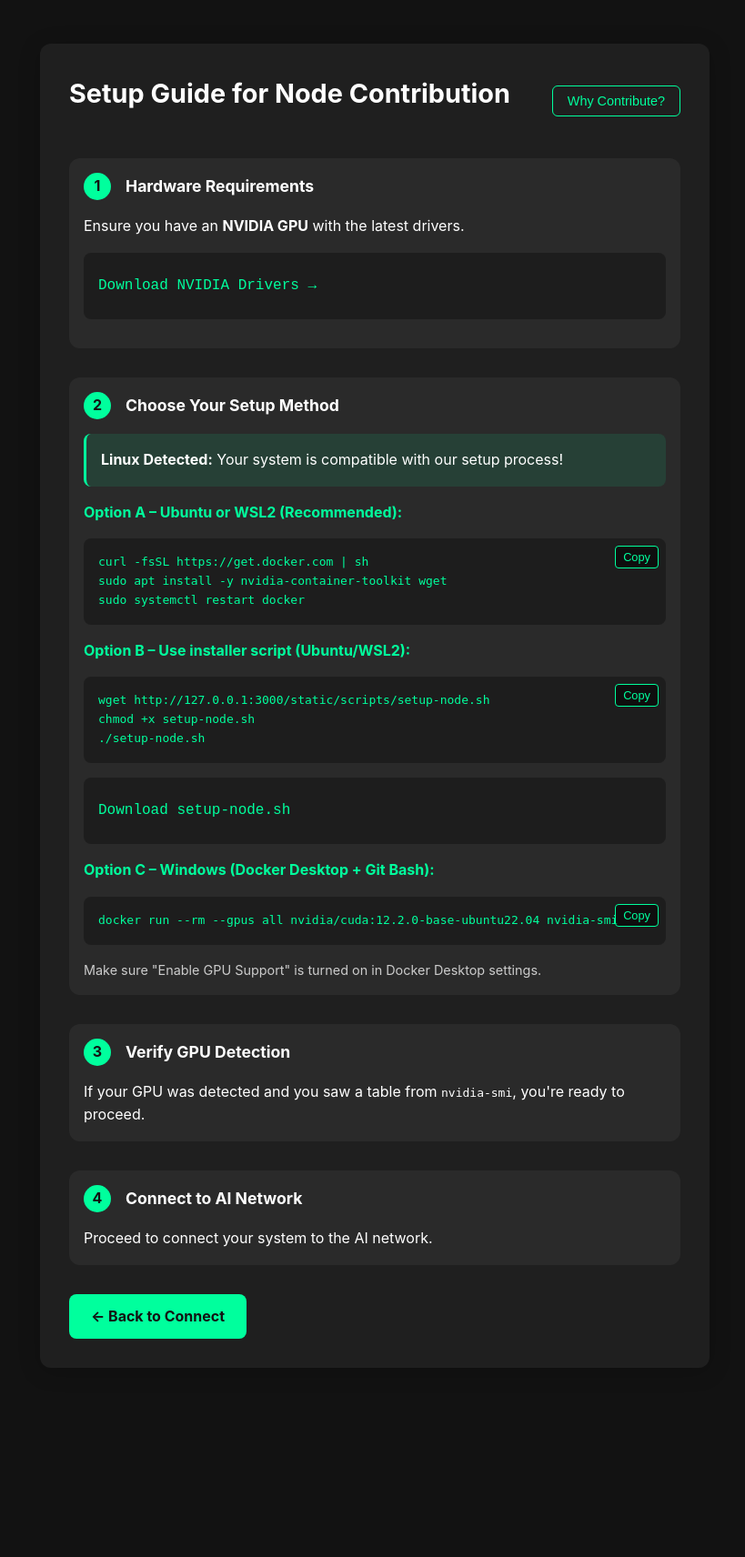
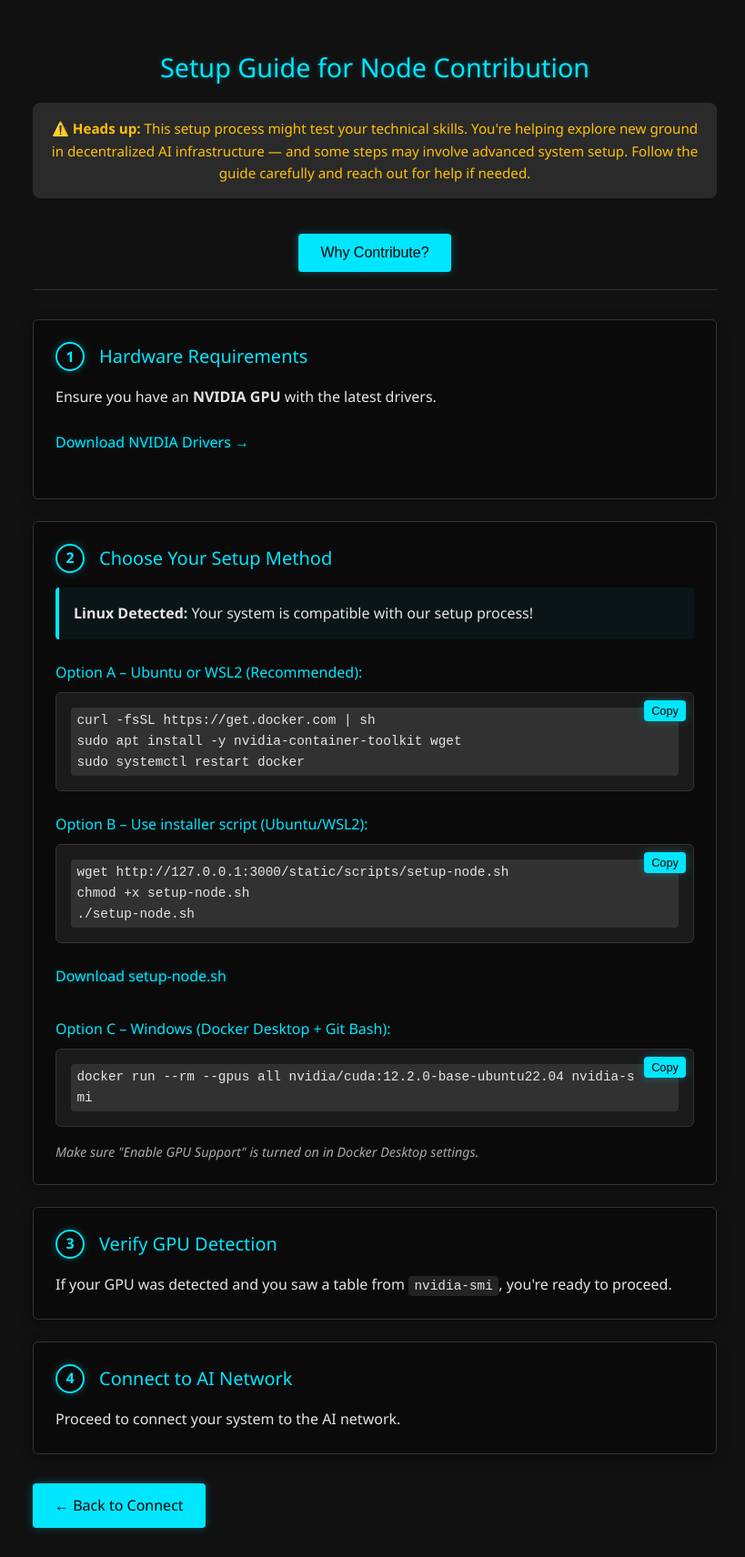
Before and after one commit to Svaaan/HelloWorldAi, a FastAPI app: page /setup.html in a window 1280 px wide. Shown: the whole page at 91% size, without its empty margins (228-1047 px from the left). Before the commit the page ends 1504 px from the top, so only its background shows below. Run offline with FastAPI, Linux system fonts and the light colour scheme.

Commit message:
style for setup

```diff
--- /dev/null
+++ b/src/frontend/static/css/setup.css
@@ -0,0 +1,337 @@
+:root {
+    --primary: #00e6ff;
+    --primary-hover: #00f0ff;
+    --background: #111111;
+    --card-bg: #0a0a0a;
+    --text-primary: #e6e6e6;
+    --text-secondary: #aaaaaa;
+    --border: #333333;
+    --success: #00ff9d;
+    --warning: #ffcc00;
+    --error: #ff4d4d;
+    --code-bg: #1a1a1a;
+    --code-text: #e6e6e6;
+    --shadow: 0 4px 15px rgba(0, 0, 0, 0.3);
+    --glow: 0 0 10px rgba(0, 230, 255, 0.3);
+  }
+
+  * {
+    margin: 0;
+    padding: 0;
+    box-sizing: border-box;
+  }
+
+  body {
+    font-family: 'Segoe UI', 'Arial', sans-serif;
+    line-height: 1.6;
+    color: var(--text-primary);
+    background-color: var(--background);
+    padding: 0;
+    margin: 0;
+    min-height: 100vh;
+  }
+
+  .setup-container {
+    max-width: 800px;
+    margin: 0 auto;
+    padding: 2rem 1.5rem;
+  }
+
+  .header {
+    margin-bottom: 2rem;
+    text-align: center;
+    padding: 1.2rem 0;
+    border-bottom: 1px solid var(--border);
+  }
+
+  .header h2 {
+    font-size: 1.8rem;
+    color: var(--primary);
+    margin-bottom: 1rem;
+    font-weight: 500;
+    text-shadow: 0 0 5px rgba(0, 230, 255, 0.3);
+  }
+
+  .toggle-btn {
+    background-color: var(--primary);
+    border: none;
+    color: #000000;
+    padding: 12px 24px;
+    border-radius: 4px;
+    cursor: pointer;
+    font-weight: 500;
+    font-size: 16px;
+    transition: all 0.2s ease;
+    box-shadow: var(--glow);
+    margin-top: 15px;
+  }
+
+  .toggle-btn:hover {
+    background-color: var(--primary-hover);
+    box-shadow: 0 0 15px rgba(0, 230, 255, 0.5);
+  }
+
+  .toggle-btn:active {
+    transform: translateY(1px);
+  }
+
+  .info-section {
+    background-color: var(--card-bg);
+    border-radius: 6px;
+    padding: 1.5rem;
+    margin-bottom: 2rem;
+    box-shadow: var(--shadow);
+    border: 1px solid var(--border);
+  }
+
+  .info-section p {
+    margin-bottom: 1rem;
+    color: var(--text-secondary);
+    line-height: 1.5;
+  }
+
+  .info-section ul {
+    padding-left: 1.5rem;
+    margin-bottom: 1rem;
+  }
+
+  .info-section li {
+    margin-bottom: 0.5rem;
+    color: var(--text-secondary);
+  }
+
+  .step {
+    background-color: var(--card-bg);
+    border-radius: 6px;
+    padding: 1.5rem;
+    margin-bottom: 1.5rem;
+    box-shadow: var(--shadow);
+    border: 1px solid var(--border);
+  }
+
+  .step-header {
+    display: flex;
+    align-items: center;
+    margin-bottom: 1rem;
+  }
+
+  .step-number {
+    background-color: transparent;
+    color: var(--primary);
+    width: 32px;
+    height: 32px;
+    border-radius: 50%;
+    display: flex;
+    align-items: center;
+    justify-content: center;
+    font-weight: bold;
+    margin-right: 1rem;
+    border: 2px solid var(--primary);
+    box-shadow: 0 0 8px rgba(0, 230, 255, 0.3);
+  }
+
+  .step-title {
+    font-size: 1.25rem;
+    font-weight: 500;
+    color: var(--primary);
+  }
+
+  .platform-message {
+    background-color: rgba(0, 230, 255, 0.05);
+    border-left: 4px solid var(--primary);
+    padding: 1rem;
+    margin: 1rem 0;
+    border-radius: 4px;
+  }
+
+  .option-label {
+    font-weight: 500;
+    margin: 1.5rem 0 0.5rem 0;
+    color: var(--primary);
+  }
+
+  .command-box {
+    background-color: var(--code-bg);
+    border-radius: 6px;
+    padding: 1rem;
+    margin-bottom: 1rem;
+    position: relative;
+    overflow: hidden;
+    border: 1px solid var(--border);
+  }
+
+  .command-box code {
+    display: block;
+    color: var(--code-text);
+    font-family: 'Courier New', Courier, monospace;
+    white-space: pre-wrap;
+    word-break: break-all;
+    padding-right: 40px;
+  }
+
+  .copy-btn {
+    position: absolute;
+    top: 0.5rem;
+    right: 0.5rem;
+    background-color: var(--primary);
+    border: none;
+    color: #000000;
+    padding: 0.25rem 0.5rem;
+    border-radius: 4px;
+    cursor: pointer;
+    font-size: 0.8rem;
+    transition: all 0.2s ease;
+    box-shadow: var(--glow);
+  }
+
+  .copy-btn:hover {
+    background-color: var(--primary-hover);
+    box-shadow: 0 0 15px rgba(0, 230, 255, 0.5);
+  }
+
+  .copy-btn:active {
+    transform: translateY(1px);
+  }
+
+  .note {
+    font-size: 0.9rem;
+    color: var(--text-secondary);
+    font-style: italic;
+    margin-top: 0.5rem;
+  }
+
+  .link-box {
+    margin: 1rem 0;
+  }
+
+  .link-box a {
+    display: inline-block;
+    color: var(--primary);
+    text-decoration: none;
+    padding: 0.5rem 0;
+    font-weight: 500;
+    transition: color 0.2s;
+    text-shadow: 0 0 5px rgba(0, 230, 255, 0.3);
+  }
+
+  .link-box a:hover {
+    color: var(--primary-hover);
+    text-decoration: underline;
+    text-shadow: 0 0 8px rgba(0, 230, 255, 0.5);
+  }
+
+  .button-row {
+    display: flex;
+    justify-content: space-between;
+    margin-top: 2rem;
+  }
+
+  .btn {
+    display: inline-block;
+    background-color: var(--primary);
+    color: #000000;
+    padding: 12px 24px;
+    border-radius: 4px;
+    text-decoration: none;
+    font-weight: 500;
+    font-size: 16px;
+    transition: all 0.2s ease;
+    box-shadow: var(--glow);
+  }
+
+  .btn:hover {
+    background-color: var(--primary-hover);
+    box-shadow: 0 0 15px rgba(0, 230, 255, 0.5);
+  }
+
+  .btn:active {
+    transform: translateY(1px);
+  }
+
+  code {
+    font-family: 'Courier New', Courier, monospace;
+    background-color: rgba(255, 255, 255, 0.1);
+    padding: 0.2rem 0.4rem;
+    border-radius: 4px;
+    font-size: 0.9em;
+  }
+
+  /* Loading spinner */
+  .loading-spinner {
+    width: 18px;
+    height: 18px;
+    border: 2px solid rgba(0, 230, 255, 0.2);
+    border-radius: 50%;
+    border-top-color: var(--primary);
+    animation: spin 1s linear infinite;
+    display: inline-block;
+    margin-right: 8px;
+  }
+
+  @keyframes spin {
+    0% {
+      transform: rotate(0deg);
+    }
+    100% {
+      transform: rotate(360deg);
+    }
+  }
+
+  /* Success and error messages */
+  .success-message {
+    color: var(--success);
+    font-size: 16px;
+    margin-top: 20px;
+    padding: 10px;
+  }
+
+  .error-message {
+    color: var(--error);
+    font-size: 16px;
+    margin-top: 20px;
+    padding: 10px;
+  }
+
+  /* Responsive adjustments */
+  @media (max-width: 768px) {
+    .setup-container {
+      padding: 1.5rem 1rem;
+    }
+
+    .header h2 {
+      font-size: 1.6rem;
+    }
+
+    .step {
+      padding: 1.25rem;
+    }
+  }
+
+  @media (max-width: 480px) {
+    .header h2 {
+      font-size: 1.4rem;
+    }
+
+    .step-header {
+      flex-direction: column;
+      align-items: flex-start;
+    }
+
+    .step-number {
+      margin-bottom: 0.5rem;
+    }
+
+    .button-row {
+      flex-direction: column;
+      gap: 1rem;
+    }
+
+    .btn {
+      text-align: center;
+    }
+
+    .toggle-btn, .btn {
+      padding: 10px 20px;
+      font-size: 15px;
+    }
+  }
--- a/src/frontend/template/setup.html
+++ b/src/frontend/template/setup.html
@@ -1,279 +1,47 @@
 <!DOCTYPE html>
 <html lang="en">
+
 <head>
     <meta charset="UTF-8">
     <meta name="viewport" content="width=device-width, initial-scale=1.0">
     <title>NodeAI Setup Guide</title>
-  <style>
-    :root {
-      --primary: #00ff9d;
-      --primary-hover: #00cc7a;
-      --background: #121212;
-      --card: #1f1f1f;
-      --card-hover: #2a2a2a;
-      --text: #ffffff;
-      --text-secondary: #cccccc;
-      --border-radius: 12px;
-      --spacing-sm: 0.5rem;
-      --spacing-md: 1rem;
-      --spacing-lg: 2rem;
-    }
+    <link rel="stylesheet" href="/static/css/setup.css">
+</head>
 
-    * {
-      margin: 0;
-      padding: 0;
-      box-sizing: border-box;
-    }
-
-    body {
-      font-family: -apple-system, BlinkMacSystemFont, 'Segoe UI', Roboto, Oxygen, Ubuntu, Cantarell, 'Open Sans', 'Helvetica Neue', sans-serif;
-      background-color: var(--background);
-      color: var(--text);
-      line-height: 1.6;
-      padding: var(--spacing-md);
-    }
-
-    .container {
-      max-width: 800px;
-      margin: 0 auto;
-      padding: var(--spacing-lg);
-    }
-
-    .setup-container {
-      background-color: var(--card);
-      border-radius: var(--border-radius);
-      padding: var(--spacing-lg);
-      box-shadow: 0 4px 24px rgba(0, 0, 0, 0.2);
-      margin-bottom: var(--spacing-lg);
-    }
-
-    .header {
-      display: flex;
-      justify-content: space-between;
-      align-items: center;
-      margin-bottom: var(--spacing-lg);
-    }
-
-    h2 {
-      font-size: 1.8rem;
-      color: var(--text);
-      margin-bottom: var(--spacing-md);
-    }
-
-    .toggle-btn {
-      background: none;
-      border: 1px solid var(--primary);
-      color: var(--primary);
-      padding: 0.5rem 1rem;
-      border-radius: 6px;
-      cursor: pointer;
-      font-size: 0.9rem;
-      transition: all 0.2s ease;
-    }
-
-    .toggle-btn:hover {
-      background-color: var(--primary);
-      color: var(--background);
-    }
-
-    .info-section {
-      background-color: rgba(0, 0, 0, 0.2);
-      border-radius: var(--border-radius);
-      padding: var(--spacing-md);
-      margin-bottom: var(--spacing-lg);
-      border-left: 3px solid var(--primary);
-    }
-
-    .info-section p {
-      margin-bottom: var(--spacing-md);
-    }
-
-    .info-section ul {
-      margin-left: var(--spacing-lg);
-      margin-bottom: var(--spacing-md);
-    }
-
-    .info-section li {
-      margin-bottom: var(--spacing-sm);
-    }
-
-    .step {
-      margin-bottom: var(--spacing-lg);
-      padding: var(--spacing-md);
-      border-radius: var(--border-radius);
-      background-color: rgba(255, 255, 255, 0.05);
-      transition: all 0.2s ease;
-    }
-
-    .step:hover {
-      background-color: var(--card-hover);
-    }
-
-    .step-header {
-      display: flex;
-      align-items: center;
-      margin-bottom: var(--spacing-md);
-    }
-
-    .step-number {
-      background-color: var(--primary);
-      color: var(--background);
-      width: 30px;
-      height: 30px;
-      border-radius: 50%;
-      display: flex;
-      align-items: center;
-      justify-content: center;
-      font-weight: bold;
-      margin-right: var(--spacing-md);
-    }
-
-    .step-title {
-      font-weight: bold;
-      font-size: 1.1rem;
-    }
-
-    .command-box, .link-box {
-      background-color: rgba(0, 0, 0, 0.3);
-      padding: var(--spacing-md);
-      border-radius: 8px;
-      font-family: 'Courier New', monospace;
-      color: var(--primary);
-      overflow-x: auto;
-      margin: var(--spacing-md) 0;
-      position: relative;
-    }
-
-    .command-box code {
-      display: block;
-      white-space: pre;
-    }
-
-    .link-box a {
-      color: var(--primary);
-      text-decoration: none;
-      display: inline-block;
-      padding: var(--spacing-sm) 0;
-    }
-
-    .link-box a:hover {
-      text-decoration: underline;
-    }
-
-    .note {
-      font-size: 0.9rem;
-      color: var(--text-secondary);
-      margin-top: var(--spacing-sm);
-    }
-
-    .option-label {
-      font-weight: bold;
-      margin-top: var(--spacing-md);
-      margin-bottom: var(--spacing-sm);
-      color: var(--primary);
-    }
-
-    .button-row {
-      display: flex;
-      justify-content: space-between;
-      margin-top: var(--spacing-lg);
-    }
-
-    .btn {
-      background-color: var(--primary);
-      color: var(--background);
-      border: none;
-      padding: 0.75rem 1.5rem;
-      border-radius: 8px;
-      font-weight: bold;
-      cursor: pointer;
-      text-decoration: none;
-      transition: background-color 0.2s;
-      display: inline-block;
-    }
-
-    .btn:hover {
-      background-color: var(--primary-hover);
-    }
-
-    .btn-secondary {
-      background-color: transparent;
-      border: 1px solid var(--primary);
-      color: var(--primary);
-    }
-
-    .btn-secondary:hover {
-      background-color: rgba(0, 255, 157, 0.1);
-    }
-
-    .copy-btn {
-      position: absolute;
-      top: 8px;
-      right: 8px;
-      background-color: rgba(0, 0, 0, 0.5);
-      border: 1px solid var(--primary);
-      color: var(--primary);
-      padding: 4px 8px;
-      border-radius: 4px;
-      font-size: 0.8rem;
-      cursor: pointer;
-    }
-
-    .copy-btn:hover {
-      background-color: var(--primary);
-      color: var(--background);
-    }
-
-    .platform-message {
-      margin: var(--spacing-md) 0;
-      padding: var(--spacing-md);
-      background-color: rgba(0, 255, 157, 0.1);
-      border-radius: 8px;
-      border-left: 3px solid var(--primary);
-    }
-
-    @media (max-width: 768px) {
-      .container {
-        padding: var(--spacing-md);
-      }
-
-      .setup-container {
-        padding: var(--spacing-md);
-      }
-
-      .header {
-        flex-direction: column;
-        align-items: flex-start;
-      }
-
-      .toggle-btn {
-        margin-top: var(--spacing-sm);
-      }
-    }
-  </style>
-</head>
 <body>
-  <div class="container">
     <div class="setup-container">
         <div class="header">
             <h2>Setup Guide for Node Contribution</h2>
+
+            <p style="background-color: #2a2a2a; color: #ffc107; padding: 1rem; border-radius: 8px; font-size: 0.95rem; margin-bottom: 1.5rem;">
+              ⚠️ <strong>Heads up:</strong> This setup process might test your technical skills. You're helping explore new ground in decentralized AI infrastructure — and some steps may involve advanced system setup. Follow the guide carefully and reach out for help if needed.
+            </p>
+
             <button id="toggleWhyBtn" class="toggle-btn">Why Contribute?</button>
         </div>
 
             <div id="whySection" class="info-section" style="display: none;">
                 <p><strong>Why connect your GPU to the AI Network?</strong></p>
                 <ul>
-          <li><strong>Earn passive income:</strong> You can generate revenue by renting out your GPU power.</li>
-          <li><strong>No access to your system:</strong> <u>HelloWorldAI never directly accesses your GPU.</u> All tasks run locally on your machine using open-source code inside a Docker container, ensuring full control and transparency.</li>
-          <li><strong>Use what you already have:</strong> Many people already have high-performance GPU(s) that are idle or underutilized. This is a way to put them to work, contributing to real AI workloads.</li>
+                    <li><strong>Earn passive income:</strong> You can generate revenue by renting out your GPU power.
+                    </li>
+                    <li><strong>No access to your system:</strong> <u>HelloWorldAI never directly accesses your GPU.</u>
+                        All tasks run locally on your machine using open-source code inside a Docker container, ensuring
+                        full control and transparency.</li>
+                    <li><strong>Use what you already have:</strong> Many people already have high-performance GPU(s)
+                        that are idle or underutilized. This is a way to put them to work, contributing to real AI
+                        workloads.</li>
                 </ul>
 
                 <p>
-          This project is about building an open, privacy-respecting, and decentralized infrastructure for AI. Every connected GPU strengthens the network — and everyone is welcome to contribute.
+                    This project is about building an open, privacy-respecting, and decentralized infrastructure for AI.
+                    Every connected GPU strengthens the network — and everyone is welcome to contribute.
                 </p>
 
                 <p>
-          By participating, you help make powerful computing available to independent developers and researchers who otherwise couldn't afford centralized services. This opens up new opportunities for AI innovation, experimentation, and collaboration — without relying on large corporations.
+                    By participating, you help make powerful computing available to independent developers and
+                    researchers who otherwise couldn't afford centralized services. This opens up new opportunities for
+                    AI innovation, experimentation, and collaboration — without relying on large corporations.
                 </p>
             </div>
 
@@ -328,7 +96,8 @@ chmod +x setup-node.sh
                     <div class="step-number">3</div>
                     <div class="step-title">Verify GPU Detection</div>
                 </div>
-        <p>If your GPU was detected and you saw a table from <code>nvidia-smi</code>, you're ready to proceed.</p>
+                <p>If your GPU was detected and you saw a table from <code>nvidia-smi</code>, you're ready to proceed.
+                </p>
             </div>
 
             <div class="step">
@@ -358,7 +127,24 @@ chmod +x setup-node.sh
             const copyBtns = document.querySelectorAll('.copy-btn');
 
             if (isWindows) {
-        platformMessage.innerHTML = "<strong>Windows Detected:</strong> We recommend using WSL2 or Git Bash with Docker Desktop.";
+                platformMessage.innerHTML = `
+    <strong>Windows Detected:</strong> You have two setup options:<br><br>
+
+    <strong>🟢 Option 1 – No USB Required (Recommended)</strong><br>
+    Use <strong>WSL2</strong> to run Ubuntu inside Windows.<br>
+    This allows you to install Docker and contribute without flashing anything.<br>
+    <div class="link-box" style="margin-top: 0.5rem;">
+      <a href="https://learn.microsoft.com/windows/wsl/install" target="_blank">→ WSL2 Installation Guide</a>
+    </div><br>
+
+    <strong>🔵 Option 2 – USB Installation</strong><br>
+    Create a bootable Ubuntu USB and run your system natively.<br>
+    Useful if you want full performance or a clean Linux-only machine.<br>
+    <div class="link-box" style="margin-top: 0.5rem;">
+      <a href="https://ubuntu.com/download/desktop" target="_blank">→ Download Ubuntu ISO</a><br>
+      <a href="https://www.balena.io/etcher/" target="_blank">→ Download balenaEtcher (for flashing)</a>
+    </div>
+  `;
         } else if (isMac) {
             platformMessage.innerHTML = "<strong>macOS Detected:</strong> This setup script is not compatible with macOS.";
             document.getElementById("scriptCommand").textContent = "# Not available for macOS.";
@@ -413,4 +199,5 @@ chmod +x setup-node.sh
         });
     </script>
 </body>
+
 </html>
```
Lines whose indentation alone changed are shown as unchanged.
